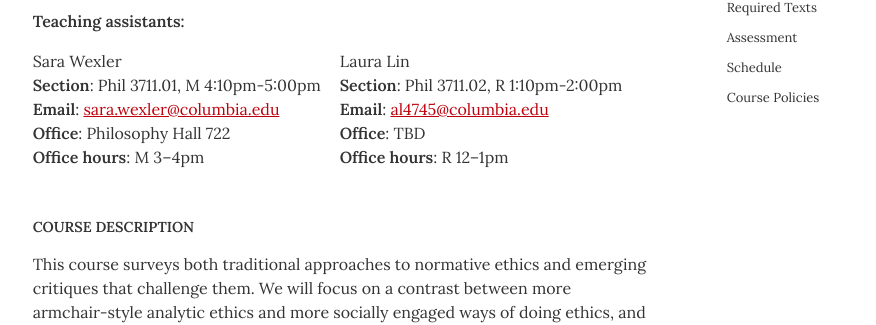
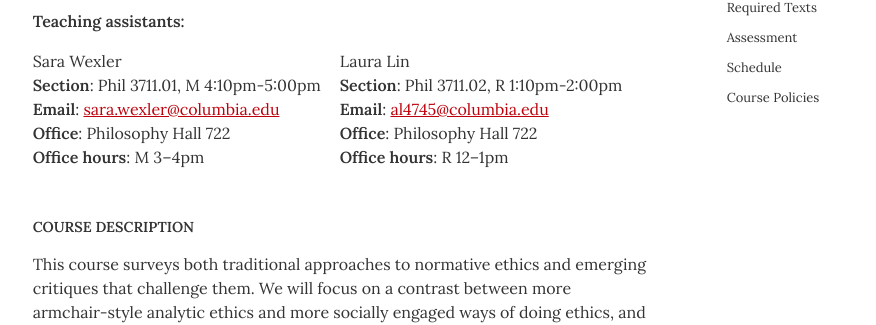
Before and after one commit to dingherself/ethics, a Jekyll site: the page built from syllabus.md, in a window 1280 px wide and 900 px high, scrolled down 364 px. Shown: the part 137-462 px from the top of the window, without its empty margins (174-1050 px from the left). Built offline with Jekyll 4.4.1, drawn with Linux system fonts in a browser that asks for light colours.

Commit message:
update office

```diff
--- a/_config.yml
+++ b/_config.yml
@@ -81,7 +81,7 @@ ta1_office_hours: "M 3–4pm"
 ta1_section: "Phil 3711.01, M 4:10pm-5:00pm"
 ta2_name: "Laura Lin"
 ta2_netid: "al4745"
-ta2_office: "TBD"
+ta2_office: "Philosophy Hall 722"
 ta2_office_hours: "R 12–1pm"
 ta2_section: "Phil 3711.02, R 1:10pm-2:00pm"
 
```
